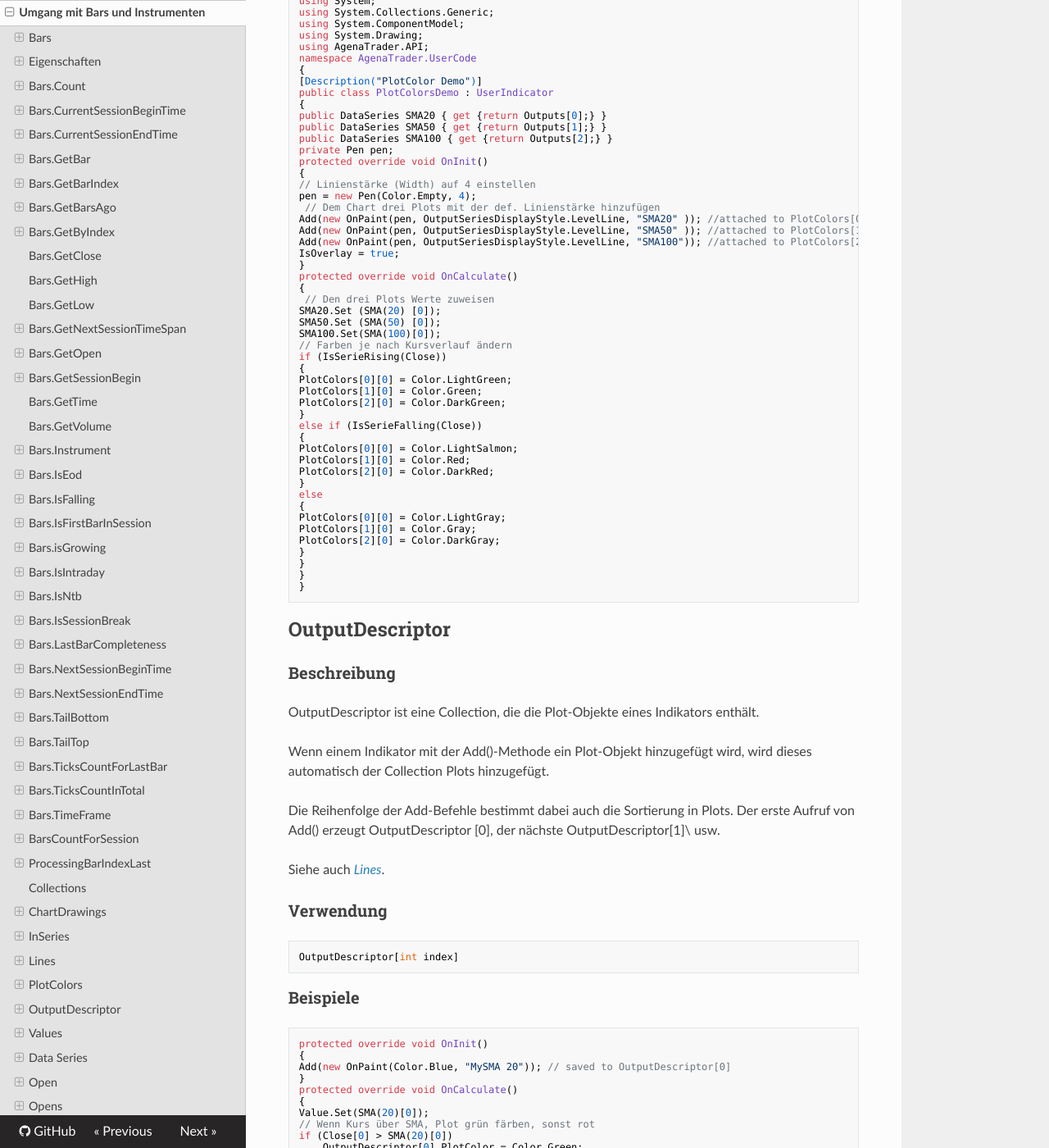
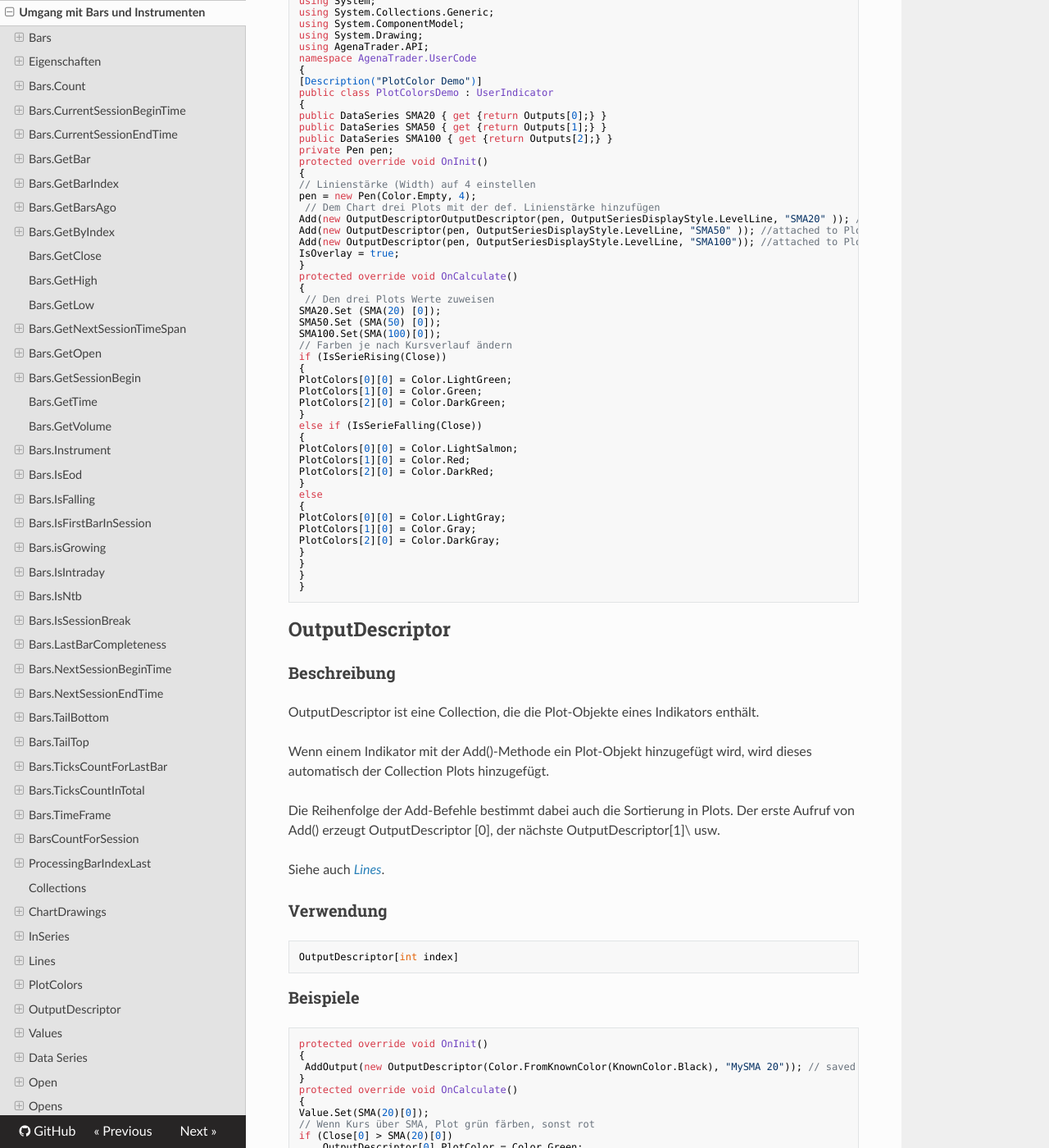
Before and after one commit to AgenaTrader/AgenaScript-documentation-de, an MkDocs documentation site: the page built from sources/umgang_mit_bars_und_instrumenten.md, in a window 1280 px wide and 1400 px high, scrolled down 32617 px. Shown: the whole window at 82% size. Built offline with MkDocs 1.6.1, drawn with Linux system fonts in a browser that asks for light colours; nearby versions of some CDN libraries; old or Windows-style settings are respelled for this version of MkDocs.

Commit message:
Update umgang_mit_bars_und_instrumenten.md

````diff
--- a/sources/umgang_mit_bars_und_instrumenten.md
+++ b/sources/umgang_mit_bars_und_instrumenten.md
@@ -1000,9 +1000,9 @@ protected override void OnInit()
 // Linienstärke (Width) auf 4 einstellen
 pen = new Pen(Color.Empty, 4);
  // Dem Chart drei Plots mit der def. Linienstärke hinzufügen
-Add(new OnPaint(pen, OutputSeriesDisplayStyle.LevelLine, "SMA20" )); //attached to PlotColors[0]
-Add(new OnPaint(pen, OutputSeriesDisplayStyle.LevelLine, "SMA50" )); //attached to PlotColors[1]
-Add(new OnPaint(pen, OutputSeriesDisplayStyle.LevelLine, "SMA100")); //attached to PlotColors[2]
+Add(new OutputDescriptorOutputDescriptor(pen, OutputSeriesDisplayStyle.LevelLine, "SMA20" )); //attached to PlotColors[0]
+Add(new OutputDescriptor(pen, OutputSeriesDisplayStyle.LevelLine, "SMA50" )); //attached to PlotColors[1]
+Add(new OutputDescriptor(pen, OutputSeriesDisplayStyle.LevelLine, "SMA100")); //attached to PlotColors[2]
 IsOverlay = true;
 }
 protected override void OnCalculate()
@@ -1055,7 +1055,7 @@ OutputDescriptor[int index]
 ```cs
 protected override void OnInit()
 {
-Add(new OnPaint(Color.Blue, "MySMA 20")); // saved to OutputDescriptor[0]
+ AddOutput(new OutputDescriptor(Color.FromKnownColor(KnownColor.Black), "MySMA 20")); // saved to OutputDescriptor[0]
 }
 protected override void OnCalculate()
 {
````
